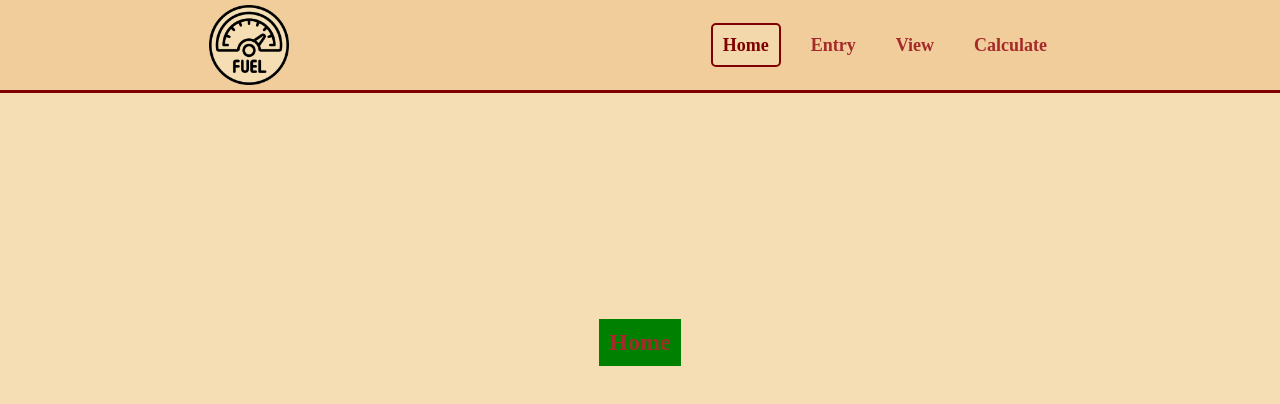
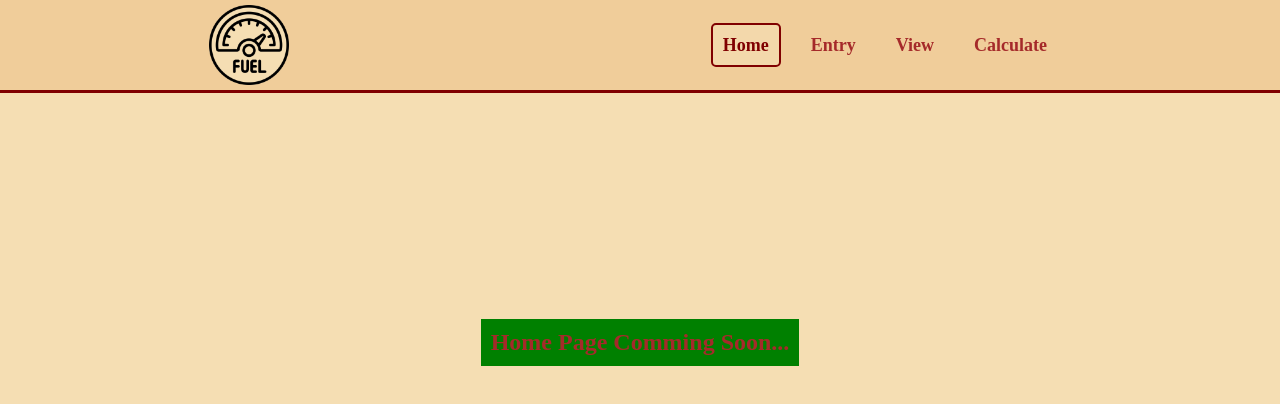
Before and after one commit to G-Sabareesh/Fuel-Tracker, a plain HTML site: page index.html in a window 1280 px wide. Both pictures are taken after a click on the link "Home". Drawn offline with Linux system fonts and the light colour scheme.

Commit message:
Small Changes for test host

```diff
--- a/index.html
+++ b/index.html
@@ -26,7 +26,7 @@
         <div class="pageContent">
             <div class="homePagecontent">
                 <div class="page" id="home">
-                    <h2>Home</h2>
+                    <h2>Home Page Comming Soon...</h2>
                 </div>
             </div>
             <div class="page" id="entry">
```
